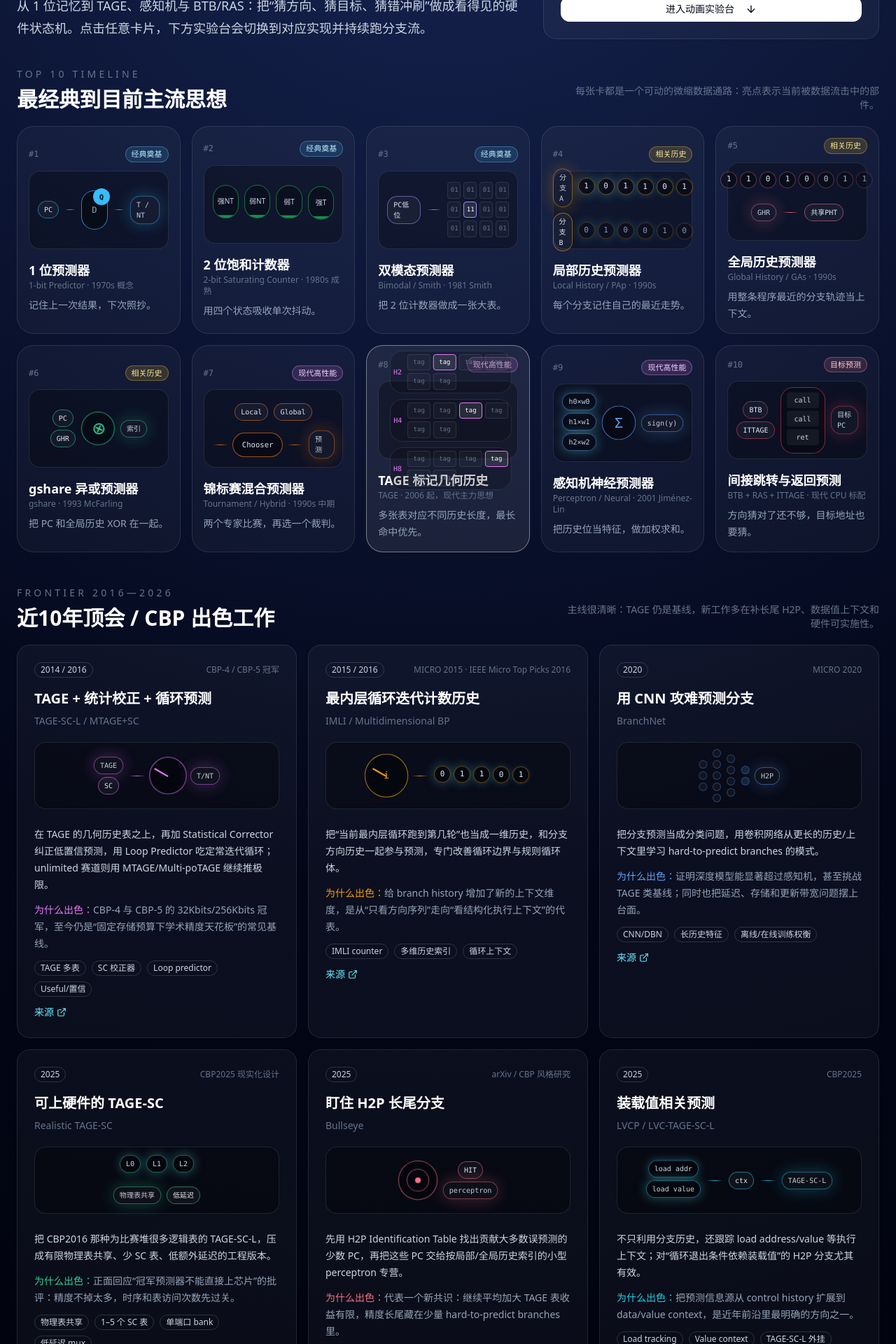
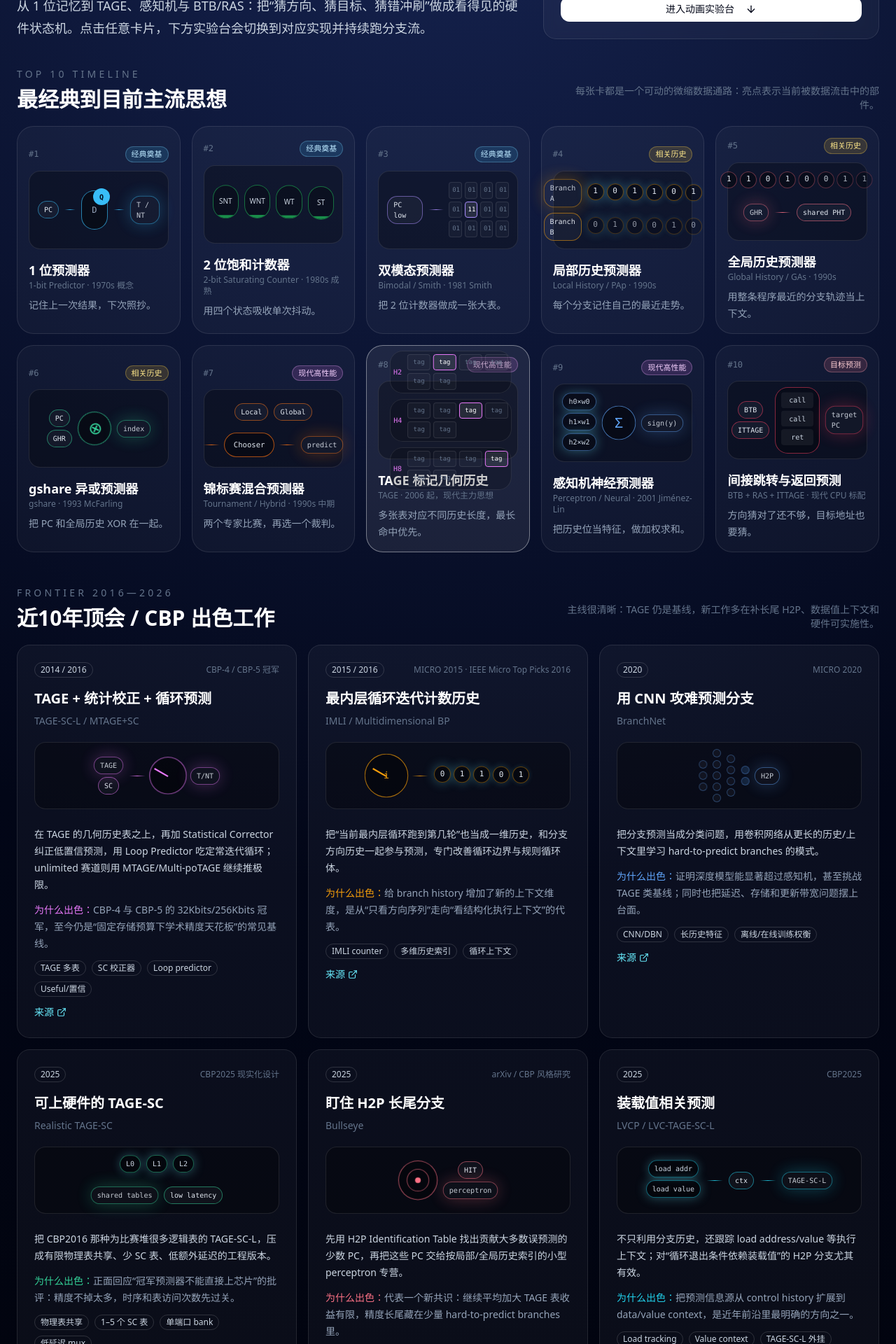
Before and after one commit to baiwangweihuang/cpu_branch_prediction, a React (Vite) app: page /#/ in a window 1280 px wide. Shown: the part 302-2222 px from the top of the page at 70% size. Built offline with nearby package versions, Linux system fonts and the light colour scheme.

Commit message:
remove leftover chinese in english mode

```diff
--- a/src/components/FrontierDiagram.tsx
+++ b/src/components/FrontierDiagram.tsx
@@ -74,8 +74,8 @@ export default function FrontierDiagram({ work }: { work: FrontierWork }) {
         </div>
         <div className="share-link" style={{ background: `linear-gradient(90deg, transparent, ${a}, transparent)` }} />
         <div className="diagram-wrap">
-          <Node label="物理表共享" accent={a} hot />
-          <Node label="低延迟" accent={a} />
+          <Node label="shared tables" accent={a} hot />
+          <Node label="low latency" accent={a} />
         </div>
       </div>
     )
--- a/src/components/PredictorDiagram.tsx
+++ b/src/components/PredictorDiagram.tsx
@@ -47,7 +47,7 @@ export default function PredictorDiagram({ meta }: { meta: PredictorMeta }) {
   if (meta.diagram === 'counter') {
     return (
       <div className="diagram-wrap">
-        {['强NT', '弱NT', '弱T', '强T'].map((s, i) => (
+        {['SNT', 'WNT', 'WT', 'ST'].map((s, i) => (
           <div key={s} className="counter-state" style={{ animationDelay: `${i * 260}ms`, borderColor: `${a}88` }}>
             <span>{s}</span>
             <i style={{ background: a }} />
@@ -60,7 +60,7 @@ export default function PredictorDiagram({ meta }: { meta: PredictorMeta }) {
   if (meta.diagram === 'table') {
     return (
       <div className="diagram-wrap table-wrap">
-        <Node label="PC低位" accent={a} />
+        <Node label="PC low" accent={a} />
         <Wire accent={a} />
         <div className="mini-table">
           {Array.from({ length: 12 }, (_, i) => (
@@ -77,11 +77,11 @@ export default function PredictorDiagram({ meta }: { meta: PredictorMeta }) {
     return (
       <div className="diagram-col">
         <div className="diagram-wrap">
-          <Node label="分支A" accent={a} hot />
+          <Node label="Branch A" accent={a} hot />
           <div className="shift-reg">{bits.map((v, i) => bit(v, a, i * 90))}</div>
         </div>
         <div className="diagram-wrap">
-          <Node label="分支B" accent={a} />
+          <Node label="Branch B" accent={a} />
           <div className="shift-reg dim">{['0', '1', '0', '0', '1', '0'].map((v, i) => bit(v, a, i * 90))}</div>
         </div>
       </div>
@@ -95,7 +95,7 @@ export default function PredictorDiagram({ meta }: { meta: PredictorMeta }) {
         <div className="diagram-wrap">
           <Node label="GHR" accent={a} hot />
           <Wire accent={a} />
-          <Node label="共享PHT" accent={a} />
+          <Node label="shared PHT" accent={a} />
         </div>
       </div>
     )
@@ -109,7 +109,7 @@ export default function PredictorDiagram({ meta }: { meta: PredictorMeta }) {
           <Node label="GHR" accent={a} />
         </div>
         <div className="xor-gate" style={{ borderColor: `${a}aa`, color: a }}>⊕</div>
-        <Node label="索引" accent={a} hot />
+        <Node label="index" accent={a} hot />
       </div>
     )
   }
@@ -125,7 +125,7 @@ export default function PredictorDiagram({ meta }: { meta: PredictorMeta }) {
           <Wire accent={a} />
           <div className="chooser" style={{ borderColor: `${a}aa` }}>Chooser</div>
           <Wire accent={a} />
-          <Node label="预测" accent={a} hot />
+          <Node label="predict" accent={a} hot />
         </div>
       </div>
     )
@@ -177,7 +177,7 @@ export default function PredictorDiagram({ meta }: { meta: PredictorMeta }) {
           <span key={`${x}-${i}`} style={{ animationDelay: `${i * 160}ms` }}>{x}</span>
         ))}
       </div>
-      <Node label="目标PC" accent={a} hot />
+      <Node label="target PC" accent={a} hot />
     </div>
   )
 }
--- a/src/pages/Home.tsx
+++ b/src/pages/Home.tsx
@@ -105,7 +105,7 @@ export default function Home() {
                   <PredictorDiagram meta={p} />
                 </div>
                 <h3 className="mt-4 text-lg font-bold text-white">{isEn ? p.name : p.cn}</h3>
-                <p className="text-xs text-slate-500">{isEn ? p.cn : p.name} · {p.era}</p>
+                <p className="text-xs text-slate-500">{isEn ? p.era : `${p.name} · ${p.era}`}</p>
                 <p className="mt-2 line-clamp-2 text-sm leading-6 text-slate-400">{isEn ? en.tagline : p.tagline}</p>
               </button>
             )
@@ -132,7 +132,7 @@ export default function Home() {
                     <span className="text-right text-xs text-slate-500">{w.venue}</span>
                   </div>
                   <CardTitle className="text-xl text-white">{isEn ? w.name : w.cn}</CardTitle>
-                  <p className="text-sm text-slate-500">{isEn ? w.cn : w.name}</p>
+                  <p className="text-sm text-slate-500">{isEn ? w.venue : w.name}</p>
                   <div className="mt-3 h-24 rounded-2xl border border-white/10 bg-black/30 p-3">
                     <FrontierDiagram work={w} />
                   </div>
@@ -164,7 +164,7 @@ export default function Home() {
           <Card className="border-white/10 bg-white/[0.04]">
             <CardHeader>
               <CardTitle className="text-white">{t.current}{isEn ? selectedMeta.name : selectedMeta.cn}</CardTitle>
-              <p className="text-sm text-slate-500">{isEn ? selectedMeta.cn : selectedMeta.name} · {selectedMeta.era}</p>
+              <p className="text-sm text-slate-500">{isEn ? selectedMeta.era : `${selectedMeta.name} · ${selectedMeta.era}`}</p>
             </CardHeader>
             <CardContent className="space-y-4 text-sm leading-6 text-slate-300">
               <p>{isEn ? selectedEn.idea : selectedMeta.idea}</p>
```
